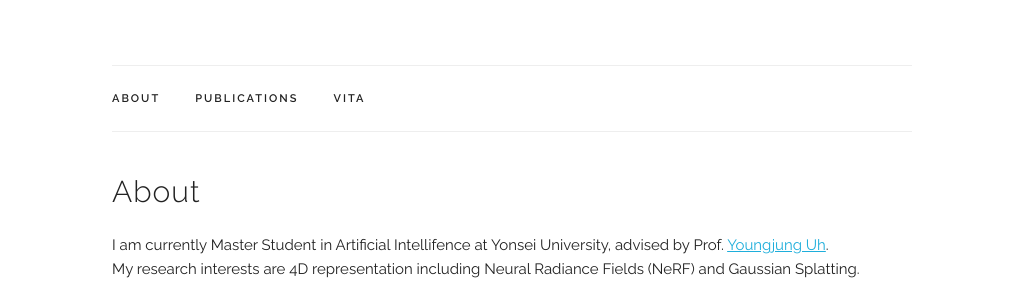
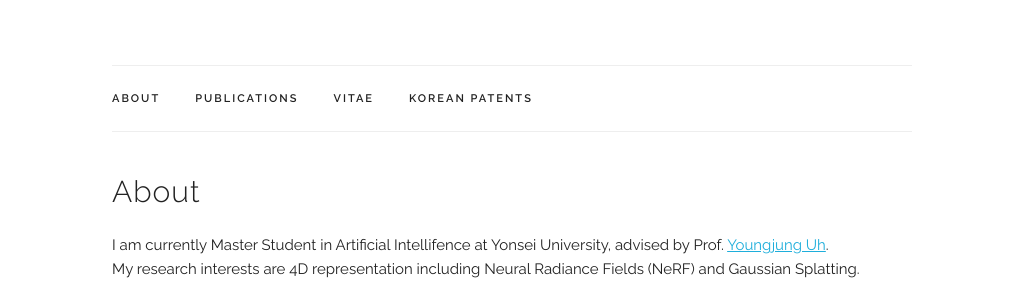
Before and after one commit to seoha-kim/seoha-kim.github.io, a Jekyll site: the page built from index.html, in a window 1280 px wide. Shown: the part 228-512 px from the top of the page, without its empty margins (128-1138 px from the left). Built offline with Jekyll 4.4.1, drawn with Linux system fonts in a browser that asks for light colours; some web fonts are replaced.

Commit message:
Initial resume commit

```diff
--- a/_layouts/default.html
+++ b/_layouts/default.html
@@ -106,7 +106,8 @@
           <!-- <li class="navbar-item"><a class="navbar-link" href={{ "/index.html#prospective-students" | prepend: site.baseurl }}>Prospective Students</a></li> -->
           <li class="navbar-item"><a class="navbar-link" href={{ "/index.html#publications" | prepend: site.baseurl }}>Publications</a></li>
           <!--<li class="navbar-item"><a class="navbar-link" href={{ "/index.html#projects" | prepend: site.baseurl }}>Projects</a></li>-->
-          <li class="navbar-item"><a class="navbar-link" href={{ "/index.html#resume" | prepend: site.baseurl }}>Vita</a></li>
+          <li class="navbar-item"><a class="navbar-link" href={{ "/index.html#resume" | prepend: site.baseurl }}>Vitae</a></li>
+          <li class="navbar-item"><a class="navbar-link" href={{ "/index.html#patents" | prepend: site.baseurl }}>Korean Patents</a></li>
         </ul>
       </div>
     </nav>
--- a/index.html
+++ b/index.html
@@ -223,7 +223,7 @@ title: Home
 -->
 
 <!-- ========== RESUME ========== -->
-<div class="docs-section" id=" # resume">
+<div class="docs-section" id=" #resume">
   <h4>Vitæ</h4>
 
   <!-- <p>Full Resume in <a href={{ "/assets/cv/cv_web.pdf" | prepend: site.baseurl }} target="_blank">PDF</a>.</p> -->
@@ -249,7 +249,7 @@ title: Home
 </div>
 
 </div>
-<div class="docs-section" id="patents">
+<div class="docs-section" id="#patents">
   <h4>Korean Patents</h4>
   <p>
   10-2023-0105173, Apparatus for representing dynamic neural radiance fields from unsynchronized videos<br>
```
